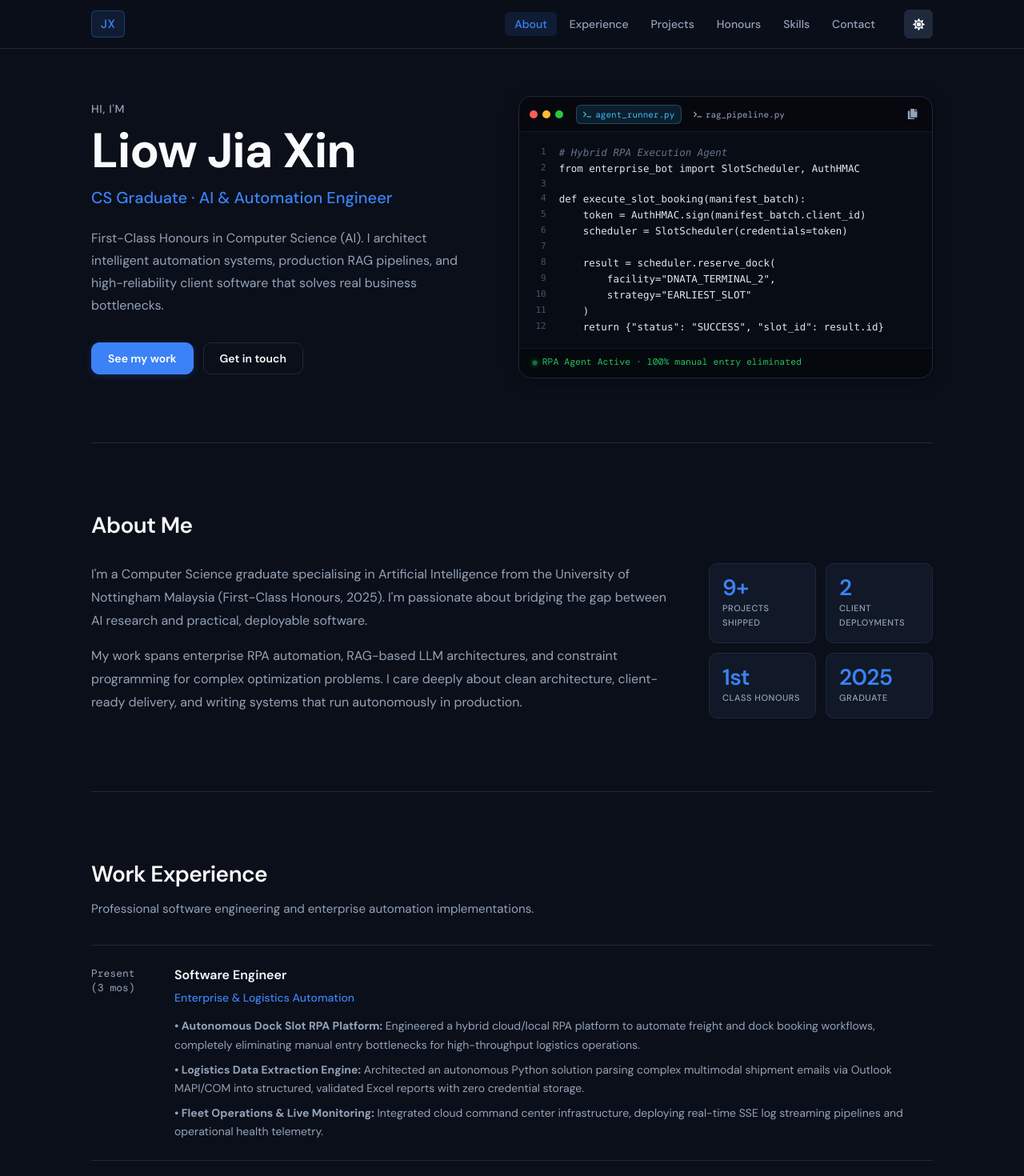
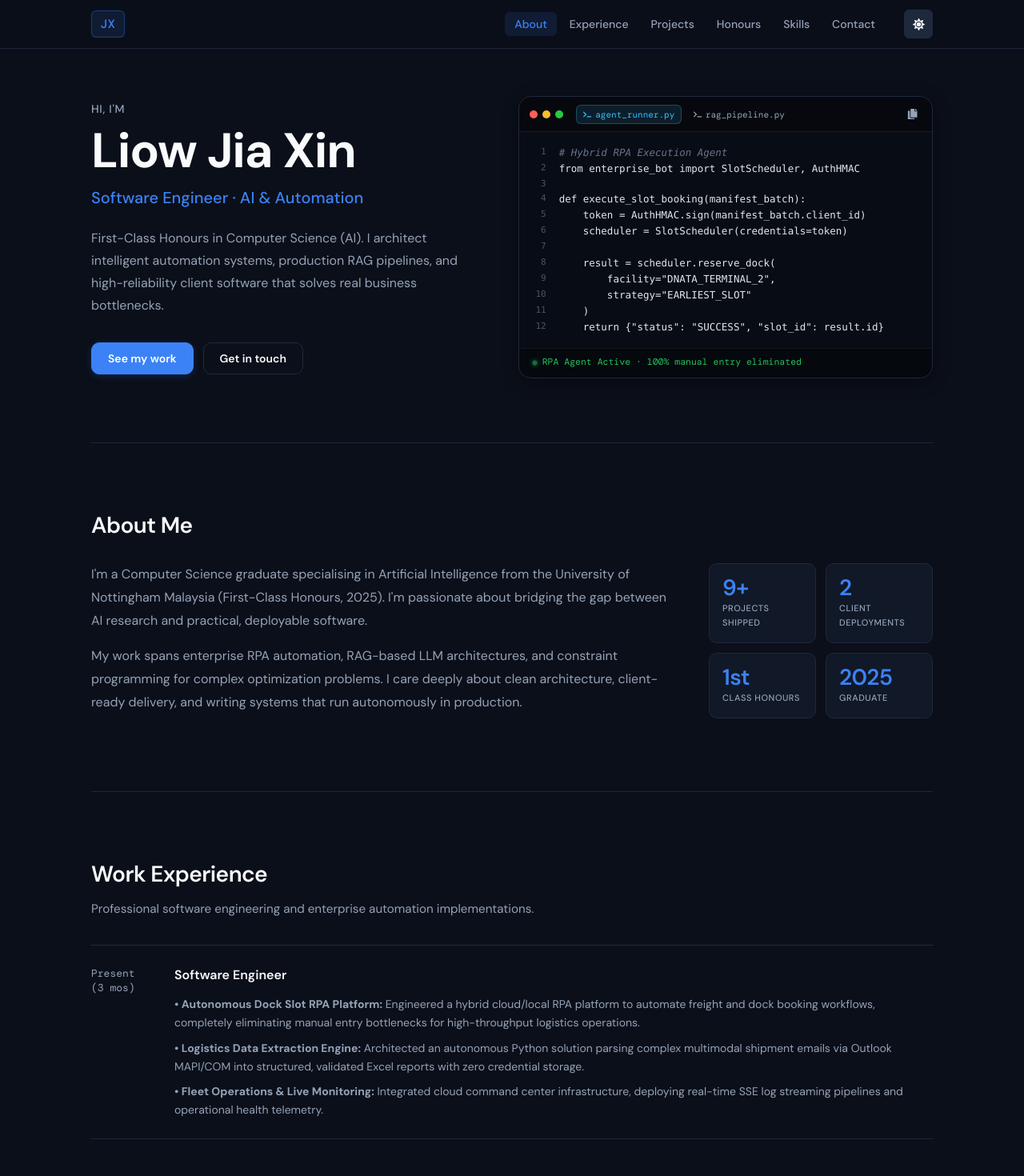
Before and after one commit to liowjiaxin/liowjiaxin-portfolio, a React (Create React App) app: page / in a window 1280 px wide. Shown: the top 1470 px of the page at 80% size. Built offline with nearby package versions, Linux system fonts and the light colour scheme.

Commit message:
chore: update hero subtitle and simplify experience title

```diff
--- a/src/App.js
+++ b/src/App.js
@@ -104,7 +104,7 @@ export default function App() {
           <div className="hero__content">
             <p className="hero__eyebrow">Hi, I'm</p>
             <h1 className="hero__name">Liow Jia Xin</h1>
-            <h2 className="hero__role">CS Graduate · AI & Automation Engineer</h2>
+            <h2 className="hero__role">Software Engineer · AI & Automation</h2>
             <p className="hero__bio">
               First-Class Honours in Computer Science (AI). I architect intelligent automation systems,
               production RAG pipelines, and high-reliability client software that solves real business bottlenecks.
@@ -153,7 +153,6 @@ export default function App() {
               <span className="experience-item__period">Present<br />(3 mos)</span>
               <div>
                 <h4 className="experience-item__title">Software Engineer</h4>
-                <p className="experience-item__org">Enterprise & Logistics Automation</p>
                 <div className="experience-item__desc" style={{ marginTop: '0.75rem' }}>
                   <p style={{ marginBottom: '0.5rem' }}>
                     <strong>• Autonomous Dock Slot RPA Platform:</strong> Engineered a hybrid cloud/local RPA platform to automate freight and dock booking workflows, completely eliminating manual entry bottlenecks for high-throughput logistics operations.
```
